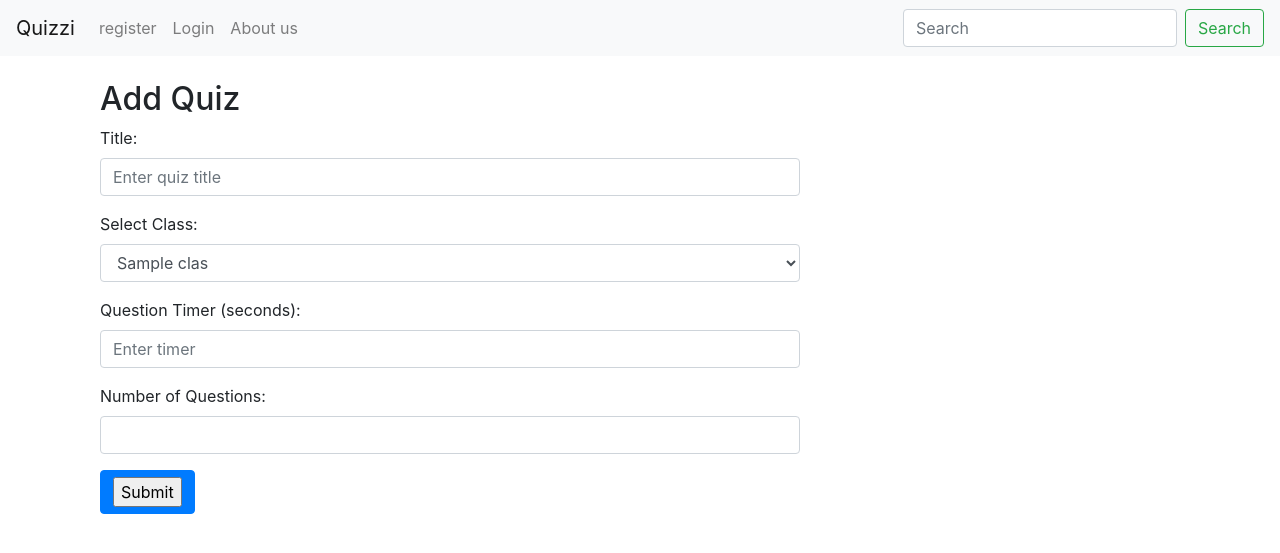
After one commit to Saiprakash-git/MyAcademia-formerly-Quizzi-, a Python web app: template quiz/quiz/templates/addquiz.html in a window 1280 px wide. The commit adds this page. Shown: the top 553 px of the page. Run offline with Jinja, Linux system fonts and the light colour scheme; the template is opened without the code that fills it: most values are stand-ins (such as "Sample title", 1, 10 or a date in 2020); form fields are guessed from the names that the template uses.

Commit message:
ASP UPDATE

```diff
--- /dev/null
+++ b/quiz/quiz/templates/addquiz.html
@@ -0,0 +1,82 @@
+{% extends "layout.html" %}
+{% block content %}
+<div class="container mt-4">
+    <h2>Add Quiz</h2>
+    <form method="POST" id="quiz-form">
+        {{ form.hidden_tag() }}
+        <div class="form-group">
+            <label for="title">Title:</label>
+            {{ form.title(class="form-control", placeholder="Enter quiz title") }}
+        </div>
+        <div class="form-group">
+            <label for="class_id">Select Class:</label>
+            <select class="form-control" id="class_id" name="class_id">
+                {% for class_ in user_classes %}
+                    <option value="{{ class_.id }}">{{ class_.class_name }}</option>
+                {% endfor %}
+            </select>
+        </div>
+        <div class="form-group">
+            <label for="timer">Question Timer (seconds):</label>
+            {{ form.timer(class="form-control", placeholder="Enter timer") }}
+        </div>
+        <div class="form-group">
+            <label for="num_questions">Number of Questions:</label>
+            <input type="number" class="form-control" id="num_questions" name="num_questions" min="1">
+        </div>
+
+        <div id="questions-container">
+            <!-- This is where the dynamically generated question inputs will be inserted -->
+        </div>
+        <button type="submit" class="btn btn-primary">{{ form.submit }}</button>
+    </form>
+</div>
+
+<!-- Existing form fields -->
+<script>
+    document.addEventListener("DOMContentLoaded", function() {
+        const form = document.getElementById("quiz-form");
+        const questionsContainer = document.getElementById("questions-container");
+
+        document.getElementById("num_questions").addEventListener("change", function() {
+            const numQuestions = parseInt(this.value);
+            questionsContainer.innerHTML = "";
+
+            for (let i = 1; i <= numQuestions; i++) {
+                const questionDiv = document.createElement("div");
+                questionDiv.className = "question";
+
+                const questionInput = document.createElement("input");
+                questionInput.type = "text";
+                questionInput.name = "question_" + i;
+                questionInput.placeholder = "Enter Question " + i;
+                questionInput.className = "form-control mb-2";
+                questionDiv.appendChild(questionInput);
+
+                const optionInputContainer = document.createElement("div");
+
+                for (let j = 1; j <= 4; j++) {
+                    const optionInput = document.createElement("input");
+                    optionInput.type = "text";
+                    optionInput.name = "question_" + i + "_option_" + j;
+                    optionInput.placeholder = "Option " + j;
+
+                    if (j === 4) {
+                        optionInput.placeholder += " (this is the correct option)";
+                        optionInput.name = "question_" + i + "_correct_option";
+                    }
+
+                    optionInput.className = "form-control mb-2";
+                    optionInputContainer.appendChild(optionInput);
+                }
+
+                questionDiv.appendChild(optionInputContainer);
+                questionsContainer.appendChild(questionDiv);
+            }
+        });
+    });
+</script>
+
+
+
+{% endblock content %}
--- a/quiz/quiz/templates/home.html
+++ b/quiz/quiz/templates/home.html
@@ -5,12 +5,17 @@
 {% if user.role == 'teacher' %}
 <form method="post" action="{{ url_for('add_class') }}">
     <button type="submit" class="btn btn-primary">Create Class</button>
+
+</form>
+<form method="post" action="{{ url_for('add_quiz') }}">
+    <button type="submit" class="btn btn-primary">Add Quiz</button>
 </form>
 {% endif %}
 {% if user.role == 'student' %}
 <form method="POST" action="{{ url_for('join_class') }}">
     <button type="submit" class="btn btn-primary">Join Class</button>
 </form>
+
 {% endif %}
 
 
--- a/quiz/run.py
+++ b/quiz/run.py
@@ -2,4 +2,4 @@ from quiz import app
 
 if __name__ == '__main__':
    app.run(debug=True)
-#MAF
+#ASP    --------    #MAF
```
Also changed, not shown: quiz/quiz/forms.py (+12 -3 lines), quiz/quiz/models.py (+27 -0 lines), quiz/quiz/routes.py (+36 -2 lines), quiz/instance/site.db.
